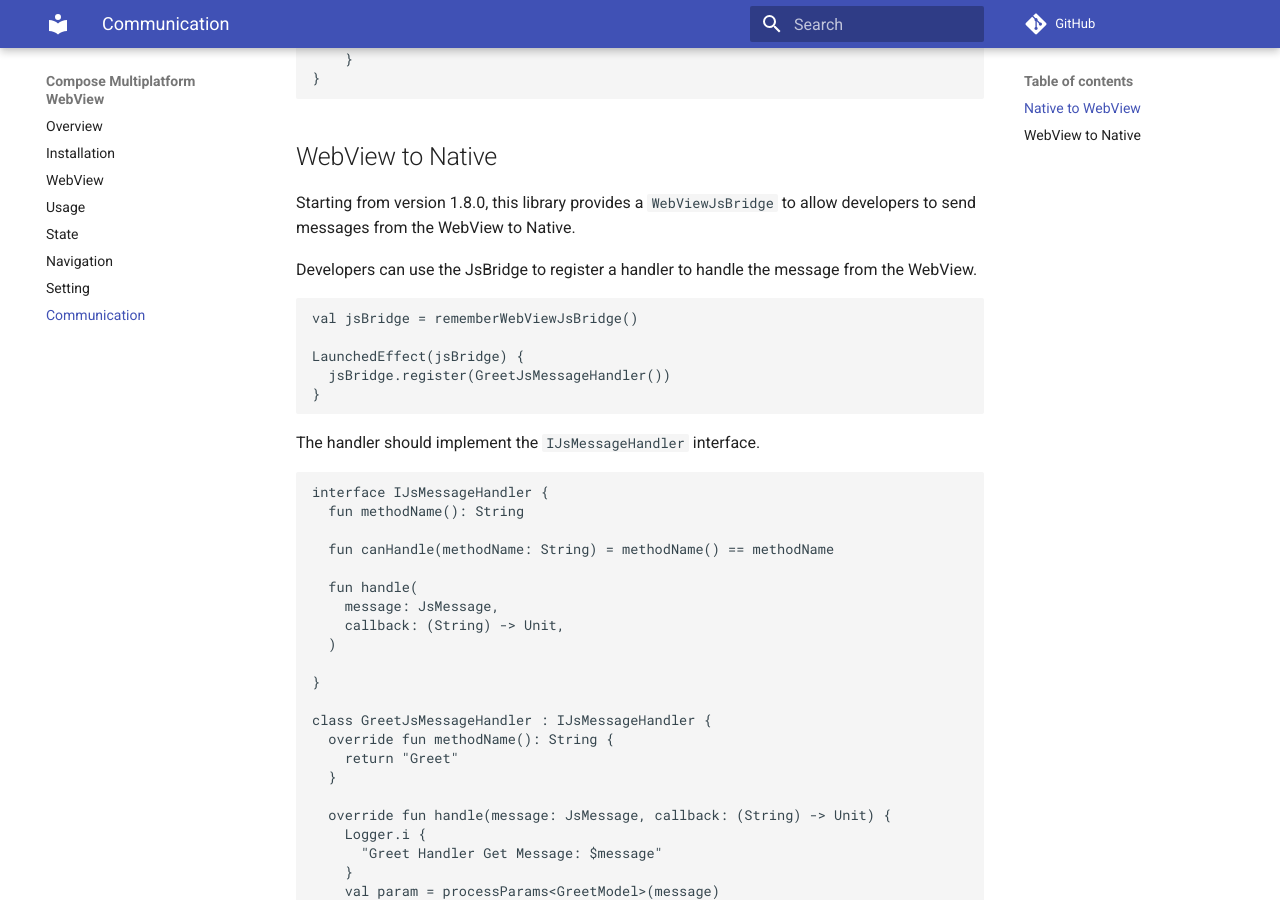
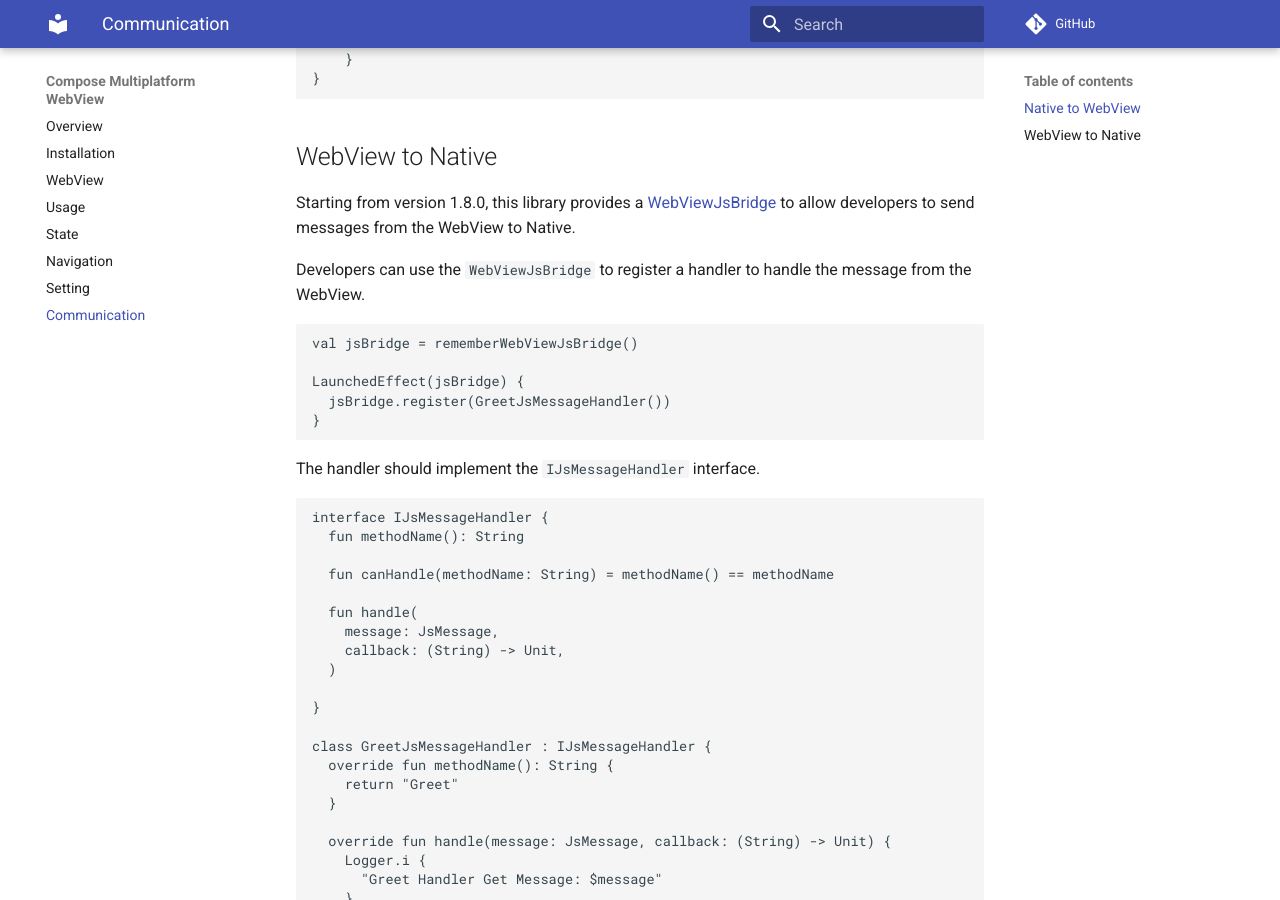
Before and after one commit to KevinnZou/compose-webview-multiplatform, an MkDocs documentation site: the page built from docs/communication.md, in a window 1280 px wide and 900 px high, scrolled down 1003 px. Built offline with MkDocs 1.6.1 and Material for MkDocs 9.7.7, drawn with Linux system fonts in a browser that asks for light colours; comment, search, counter and statistics services are not loaded.

Commit message:
feat:MkDocs add links

````diff
--- a/docs/communication.md
+++ b/docs/communication.md
@@ -51,10 +51,10 @@ MaterialTheme {
 
 ## WebView to Native
 
-Starting from version 1.8.0, this library provides a `WebViewJsBridge` to allow developers to
-send messages from the WebView to Native.
+Starting from version 1.8.0, this library provides a [WebViewJsBridge](https://github.com/KevinnZou/compose-webview-multiplatform/blob/main/webview/src/commonMain/kotlin/com/multiplatform/webview/jsbridge/WebViewJsBridge.kt)
+to allow developers to send messages from the WebView to Native.
 
-Developers can use the JsBridge to register a handler to handle the message from the WebView.
+Developers can use the `WebViewJsBridge` to register a handler to handle the message from the WebView.
 
 ```kotlin
 val jsBridge = rememberWebViewJsBridge()
````
Also changed, not shown: docs/navigation.md (+4 -2 lines), docs/setting.md (+3 -3 lines), docs/state.md (+6 -3 lines), docs/webview.md (+2 -1 lines).
